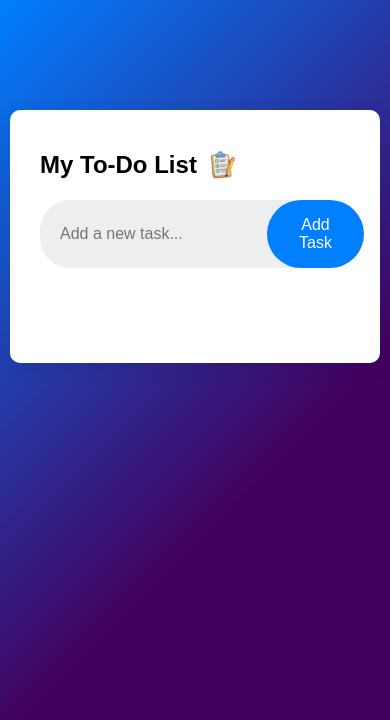
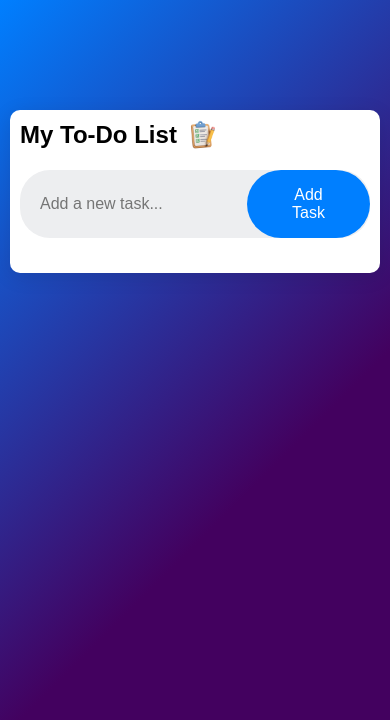
Before and after one commit to ZubairMehmood-SSUET/To-Do-List-BQ, a plain HTML site: page index.html in a window 390 px wide. Drawn offline with Linux system fonts and the light colour scheme.

Commit message:
Updated CSS File

```diff
--- a/app.css
+++ b/app.css
@@ -14,7 +14,7 @@
 
 .todo-app {
     width: 100%;
-    max-width: 540px;
+    max-width: 500px;
     background: #fff;
     margin: 100px auto 20px;
     padding: 40px 30px 70px;
@@ -118,3 +118,18 @@ ul li span {
 ul li span:hover {
     background: #edeef0;
 }
+
+@media (max-width: 400px) {
+  .todo-app {
+    padding: 10px;
+  }
+
+  h2 {
+    font-size: 18px;
+  }
+
+  button {
+    font-size: 0.8rem;
+    padding: 6px 10px;
+  }
+}
```
